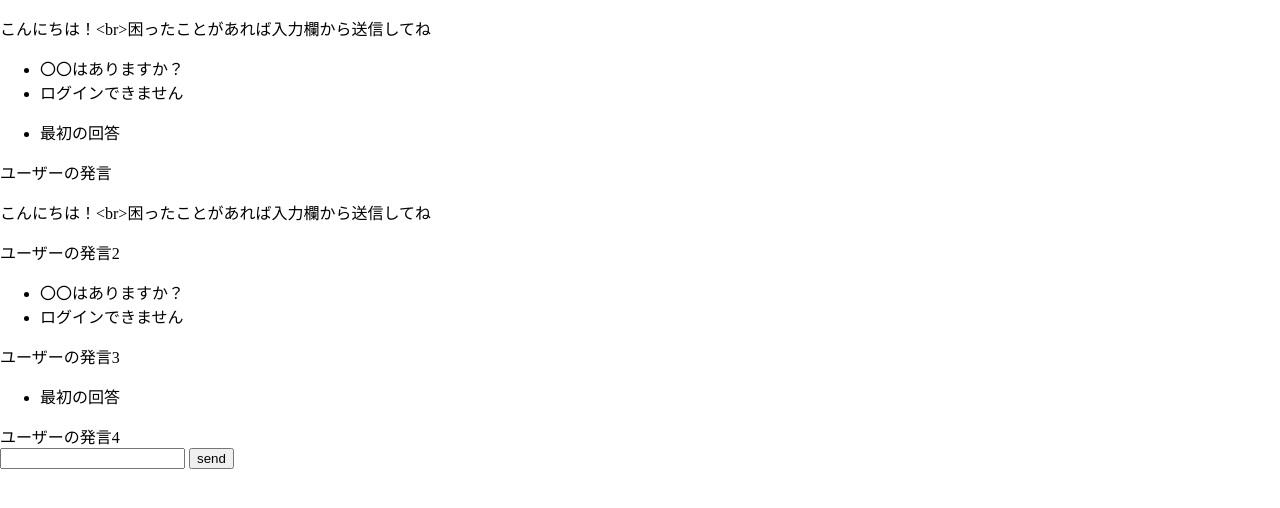
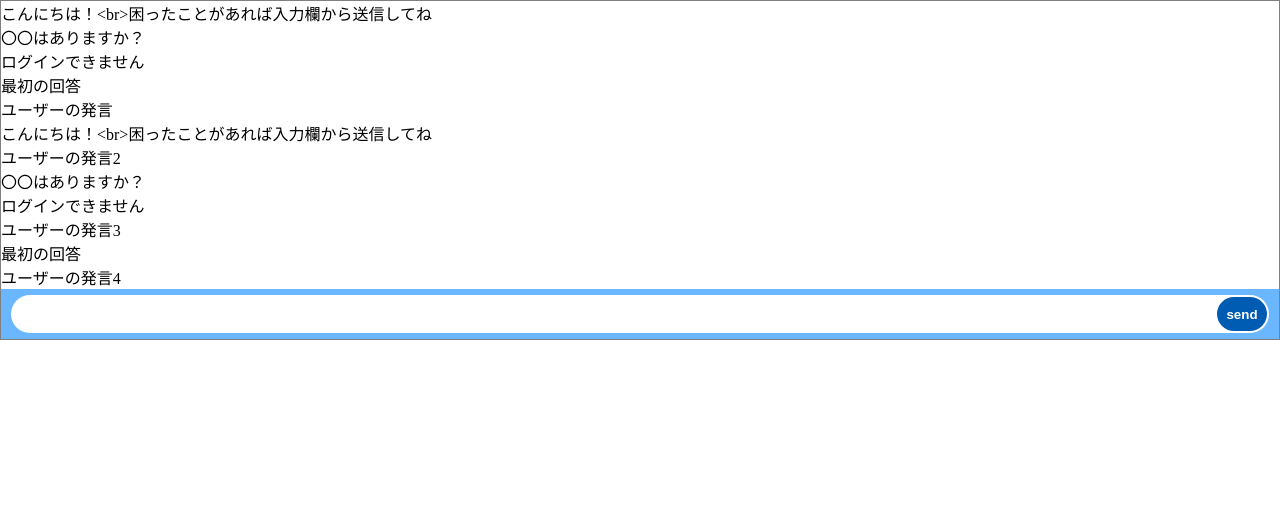
Before and after one commit to hysakhr/flask_chatbot, a Flask app: page / in a window 1280 px wide. Shown: the top 508 px of the page. Run offline with Flask 2, Linux system fonts and the light colour scheme; some libraries are stand-ins or nearby versions.

Commit message:
update css  (reflect design)

```diff
--- a/chatbot/scss/style.scss
+++ b/chatbot/scss/style.scss
@@ -1,4 +1,130 @@
+/* attribute */
+$REMARK_BOT_ANSWER_BG: #b3e5fc;
+$REMARK_BOT_QUESTION_BG: #b3e5fc;
+$REMARK_BOT_STATIC_ANSWER_BG: #b3e5fc;
+
+$REMARK_USER_INPUT_BG: #f5f5f5;
+
+$SEND_BUTTON_BG:#005cb2;
+$SEND_BUTTON_TEXT: white;
+
 html, body {
   margin: 0;
   padding: 0;
+
+  #cb-area {
+    font-size: 16px;
+    border: 1px solid gray;
+
+    * {
+      box-sizing: border-box;
+      margin: 0;
+      padding: 0;
+    }
+
+    li {
+      list-style: none;
+    }
+
+    #cb-talk {
+      height: 650px;
+      overflow: visible scroll;
+      padding-top: 10px;
+      word-break: break-all;
+
+      .cb-remark {
+        padding: 0px 30px 15px 15px;
+
+        .cb-remark-bot {
+          padding-right: 20px;
+
+          .cb-bot-answer {
+            background-color: $REMARK_BOT_ANSWER_BG;
+            border-radius: 10px;
+            padding: 10px;
+            margin-bottom: 10px;
+            display: inline-block;
+          }
+
+          .cb-bot-question-list {
+            li {
+              background-color: $REMARK_BOT_QUESTION_BG;
+              border-radius: 10px;
+              padding: 10px;
+              margin: 0 0 10px 15px;
+
+              &:hover {
+                cursor: pointer;
+                opacity: 0.7;
+              }
+            }
+          }
+
+          .cb-bot-static-answer-list {
+            li {
+              background-color: $REMARK_BOT_STATIC_ANSWER_BG;
+              border-radius: 10px;
+              padding: 10px;
+              margin: 0 0 10px 15px;
+
+              &:hover {
+                cursor: pointer;
+                opacity: 0.7;
+              }
+            }
+          }
+        }
+
+        .cb-remark-user {
+          text-align: right;
+          padding-left: 30px;
+
+          .cb-user-input {
+            background-color: $REMARK_USER_INPUT_BG;
+            padding: 10px;
+            border-radius: 10px;
+            display: inline-block;
+            text-align: left;
+          }
+        }
+      }
+    }
+
+    .cb-control {
+      height: 50px;
+      background-color: #6ab7ff;
+      position: relative;
+      padding: 6px 10px;
+
+      input {
+        border: 0px;
+        border-radius: 19px;
+        height: 38px;
+        width: 100%;
+        padding-right: 57px;
+        text-indent: 10px;
+      }
+
+      button {
+        position: absolute;
+        top: 8px;
+        right: 12px;
+        height: 34px;
+        border: none;
+        border-radius: 18px;
+        background-color: $SEND_BUTTON_BG;
+        color: $SEND_BUTTON_TEXT;
+        font-weight: bold;
+        width: 50px;
+        outline: none;
+        cursor: pointer;
+
+        &:hover {
+          background-color: $SEND_BUTTON_TEXT;
+          color: $SEND_BUTTON_BG;
+          border: 1px solid $SEND_BUTTON_BG;
+        }
+      }
+    }
+  }
 }
--- a/chatbot/static/style.css
+++ b/chatbot/static/style.css
@@ -1,3 +1,82 @@
+/* attribute */
 html, body {
   margin: 0;
   padding: 0; }
+  html #cb-area, body #cb-area {
+    font-size: 16px;
+    border: 1px solid gray; }
+    html #cb-area *, body #cb-area * {
+      box-sizing: border-box;
+      margin: 0;
+      padding: 0; }
+    html #cb-area li, body #cb-area li {
+      list-style: none; }
+    html #cb-area #cb-talk, body #cb-area #cb-talk {
+      height: 650px;
+      overflow: visible scroll;
+      padding-top: 10px;
+      word-break: break-all; }
+      html #cb-area #cb-talk .cb-remark, body #cb-area #cb-talk .cb-remark {
+        padding: 0px 30px 15px 15px; }
+        html #cb-area #cb-talk .cb-remark .cb-remark-bot, body #cb-area #cb-talk .cb-remark .cb-remark-bot {
+          padding-right: 20px; }
+          html #cb-area #cb-talk .cb-remark .cb-remark-bot .cb-bot-answer, body #cb-area #cb-talk .cb-remark .cb-remark-bot .cb-bot-answer {
+            background-color: #b3e5fc;
+            border-radius: 10px;
+            padding: 10px;
+            margin-bottom: 10px;
+            display: inline-block; }
+          html #cb-area #cb-talk .cb-remark .cb-remark-bot .cb-bot-question-list li, body #cb-area #cb-talk .cb-remark .cb-remark-bot .cb-bot-question-list li {
+            background-color: #b3e5fc;
+            border-radius: 10px;
+            padding: 10px;
+            margin: 0 0 10px 15px; }
+            html #cb-area #cb-talk .cb-remark .cb-remark-bot .cb-bot-question-list li:hover, body #cb-area #cb-talk .cb-remark .cb-remark-bot .cb-bot-question-list li:hover {
+              cursor: pointer;
+              opacity: 0.7; }
+          html #cb-area #cb-talk .cb-remark .cb-remark-bot .cb-bot-static-answer-list li, body #cb-area #cb-talk .cb-remark .cb-remark-bot .cb-bot-static-answer-list li {
+            background-color: #b3e5fc;
+            border-radius: 10px;
+            padding: 10px;
+            margin: 0 0 10px 15px; }
+            html #cb-area #cb-talk .cb-remark .cb-remark-bot .cb-bot-static-answer-list li:hover, body #cb-area #cb-talk .cb-remark .cb-remark-bot .cb-bot-static-answer-list li:hover {
+              cursor: pointer;
+              opacity: 0.7; }
+        html #cb-area #cb-talk .cb-remark .cb-remark-user, body #cb-area #cb-talk .cb-remark .cb-remark-user {
+          text-align: right;
+          padding-left: 30px; }
+          html #cb-area #cb-talk .cb-remark .cb-remark-user .cb-user-input, body #cb-area #cb-talk .cb-remark .cb-remark-user .cb-user-input {
+            background-color: #f5f5f5;
+            padding: 10px;
+            border-radius: 10px;
+            display: inline-block;
+            text-align: left; }
+    html #cb-area .cb-control, body #cb-area .cb-control {
+      height: 50px;
+      background-color: #6ab7ff;
+      position: relative;
+      padding: 6px 10px; }
+      html #cb-area .cb-control input, body #cb-area .cb-control input {
+        border: 0px;
+        border-radius: 19px;
+        height: 38px;
+        width: 100%;
+        padding-right: 57px;
+        text-indent: 10px; }
+      html #cb-area .cb-control button, body #cb-area .cb-control button {
+        position: absolute;
+        top: 8px;
+        right: 12px;
+        height: 34px;
+        border: none;
+        border-radius: 18px;
+        background-color: #005cb2;
+        color: white;
+        font-weight: bold;
+        width: 50px;
+        outline: none;
+        cursor: pointer; }
+        html #cb-area .cb-control button:hover, body #cb-area .cb-control button:hover {
+          background-color: white;
+          color: #005cb2;
+          border: 1px solid #005cb2; }
```
